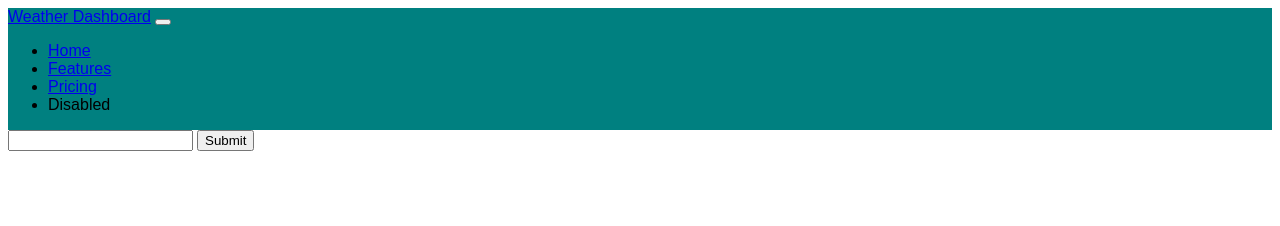
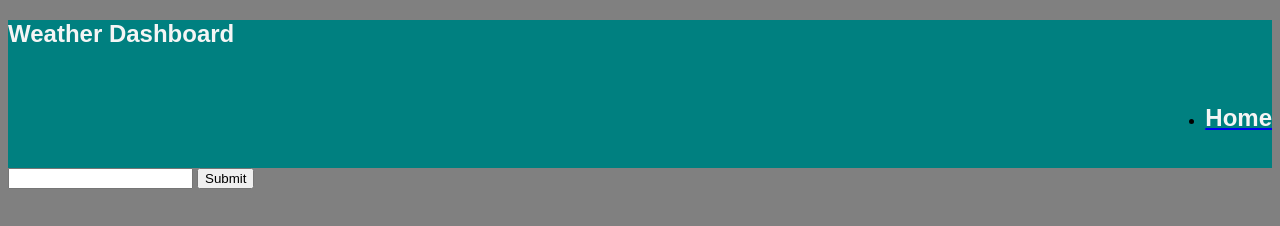
Before and after one commit to Raikuzu92/Weather-Dashboard, a plain HTML site: page index.html in a window 1280 px wide. Drawn offline with nearby package versions, Linux system fonts and the light colour scheme.

Commit message:
basic styling added

```diff
--- a/assets/styles.css
+++ b/assets/styles.css
@@ -1,3 +1,13 @@
+:root{
+background-color: grey;
+
+
+}
+
+h1{
+    color: whitesmoke;
+}
+
 .navbar {
     background-color: teal;
     font-family: Arial, Helvetica, sans-serif;
@@ -9,6 +19,6 @@
 #navbarNav {
     display: flex;
     flex-direction: row;
-    flex-wrap: nowrap;
+    justify-content: flex-end;
 
 }
--- a/index.html
+++ b/index.html
@@ -11,23 +11,11 @@
 
 <nav class="navbar navbar-expand-lg bg-body-tertiary">
     <div class="container-fluid">
-      <a class="navbar-brand" href="#">Weather Dashboard</a>
-      <button class="navbar-toggler" type="button" data-bs-toggle="collapse" data-bs-target="#navbarNav" aria-controls="navbarNav" aria-expanded="false" aria-label="Toggle navigation">
-        <span class="navbar-toggler-icon"></span>
-      </button>
+      <class="navbar-brand"><h1>Weather Dashboard</h1>
       <div class="collapse navbar-collapse" id="navbarNav">
         <ul class="navbar-nav">
           <li class="nav-item">
-            <a class="nav-link active" aria-current="page" href="#">Home</a>
-          </li>
-          <li class="nav-item">
-            <a class="nav-link" href="#">Features</a>
-          </li>
-          <li class="nav-item">
-            <a class="nav-link" href="#">Pricing</a>
-          </li>
-          <li class="nav-item">
-            <a class="nav-link disabled" aria-disabled="true">Disabled</a>
+            <a class="nav-link active" aria-current="page" href="#"><h1>Home</h1></a>
           </li>
         </ul>
       </div>
```
